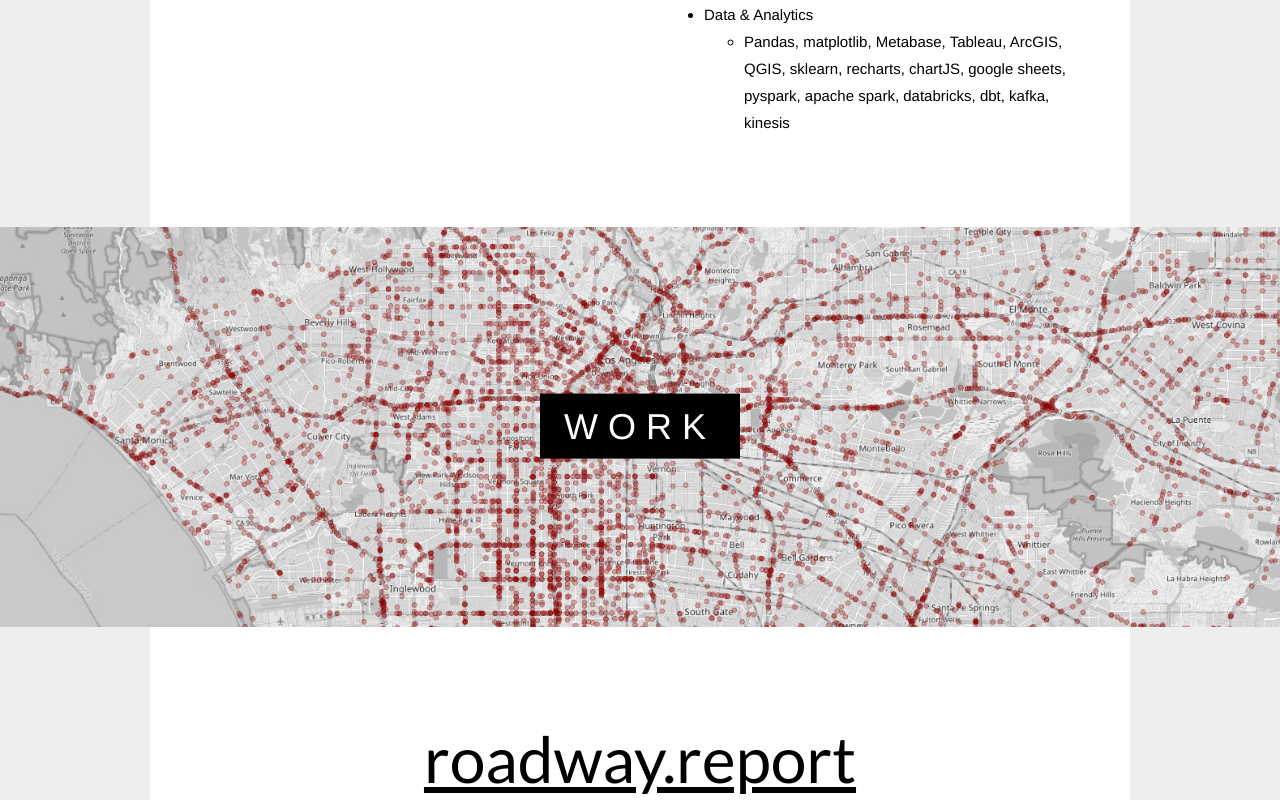
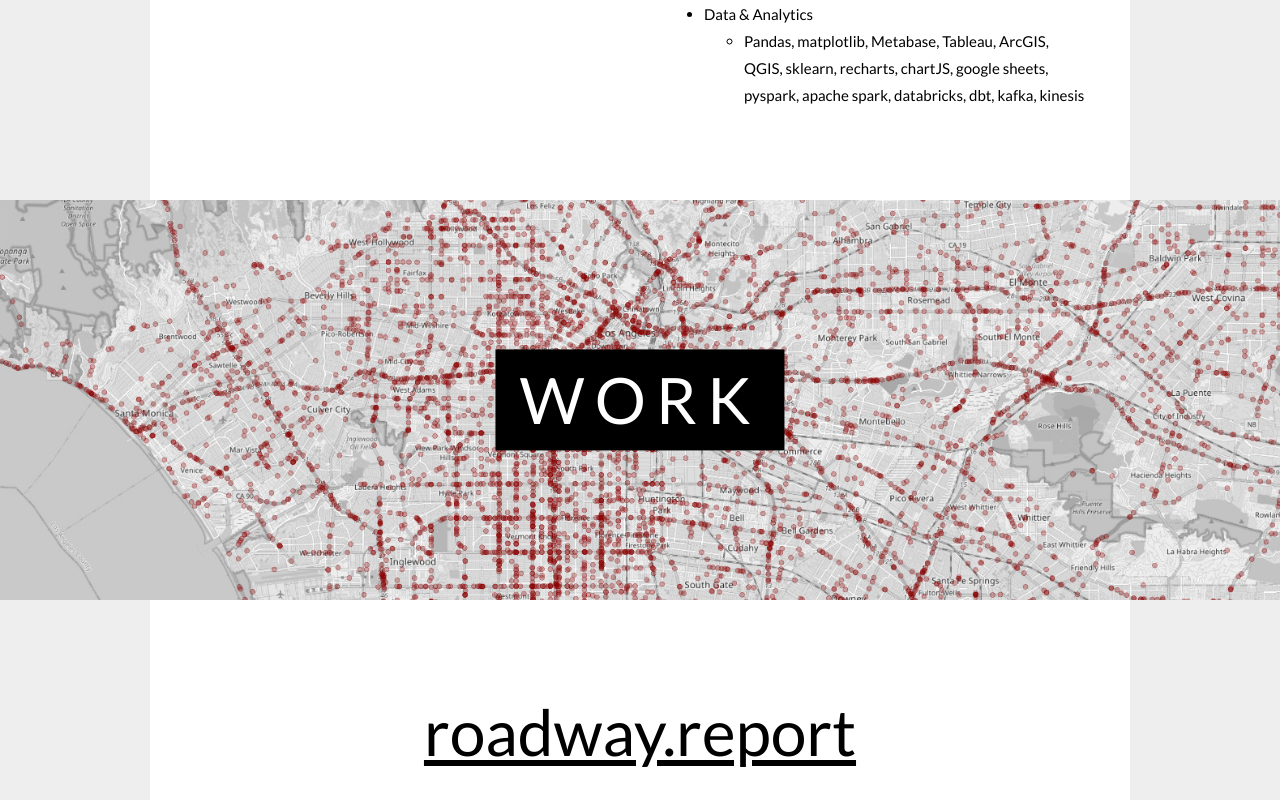
Before and after one commit to bencarneiro/portfolio, a Django app: page / in a window 1280 px wide. Shown: the part 1520-2320 px from the top of the page. Run offline with Django 4.2, Linux system fonts and the light colour scheme.

Commit message:
tweak resume font to not look like shit in firefox

```diff
--- a/portfolio/app/templates/resume.html
+++ b/portfolio/app/templates/resume.html
@@ -71,7 +71,7 @@ body, html {
 
 body {
   background-color: #eeeeee;
-  font-family: Helvetica, sans-serif;
+  /* font-family: Helvetica, sans-serif; */
 }
 
 /* The actual timeline (the vertical ruler) */
@@ -232,6 +232,14 @@ body {
   </div>
 </div> -->
 
+
+<!-- <div class="bgimg-1 w3-display-container w3-opacity-min" id="home">
+    <div class="w3-display-middle" style="white-space:nowrap;">
+      <span class="w3-center w3-padding-large w3-black w3-xlarge w3-wide w3-animate-opacity">MY <span class="w3-hide-small">WEBSITE</span> LOGO</span>
+    </div>
+  </div>
+
+   -->
 <!-- First Parallax Image with Logo Text -->
 <div class="bgimg-1 w3-display-container" id="home">
   <span class="w3-center w3-display-middle w3-padding-large w3-black w3-xlarge w3-hide-large w3-wide w3-animate-opacity">DATA FOR THE PEOPLE</span>
@@ -313,11 +321,12 @@ body {
 
 
 <!-- Second Parallax Image with Portfolio Text -->
-<div class="bgimg-2 w3-display-container" onclick="window.location.href='https://roadway.report'">
+<div class="bgimg-2 w3-display-container" id="home" onclick="window.location.href='https://roadway.report'">
+    <span class="w3-center w3-display-middle w3-padding-large w3-black w3-xlarge w3-hide-large w3-wide w3-animate-opacity">WORK</span>
     <div class="w3-display-middle" style="white-space:nowrap;">
-        <span class="w3-center w3-padding-large w3-black w3-xxlarge w3-wide w3-animate-opacity">WORK</span>
-      </div>
-</div>
+      <span class="w3-center w3-padding-large w3-black w3-jumbo w3-hide-small w3-hide-medium w3-wide w3-animate-opacity">WORK</span>
+    </div>
+  </div>
 
 <!-- Container (Portfolio Section) -->
 <div class="w3-content w3-container w3-padding-64" id="portfolio" style="background-color: white;">
@@ -374,6 +383,8 @@ body {
         <!-- <span class="w3-center w3-padding-large w3-black w3-xlarge w3-wide w3-animate-opacity">censusmaps.org</span> -->
       </div>
   </div>
+
+
 
   <!-- Container (Portfolio Section) -->
   <div class="w3-content w3-container w3-padding-64" id="portfolio" style="background-color: white;">
@@ -483,8 +494,8 @@ body {
 <!-- fifth Parallax Image with Portfolio Text -->
 <div class="bgimg-5 w3-display-container">
     <div class="w3-display-middle" style="white-space:nowrap;">
-        <span class="w3-center w3-padding-large w3-black w3-hide-small w3-xxlarge w3-wide w3-animate-opacity">EXPERIENCE</span>
-        <span class="w3-center w3-padding-large w3-black w3-hide-medium w3-hide-large w3-xlarge w3-wide w3-animate-opacity">EXPERIENCE</span>
+        <span class="w3-center w3-padding-large w3-black w3-hide-small w3-hide-medium w3-jumbo w3-wide w3-animate-opacity">EXPERIENCE</span>
+        <span class="w3-center w3-padding-large w3-black w3-hide-large w3-xlarge w3-wide w3-animate-opacity">EXPERIENCE</span>
       </div>
 </div>
 
```
